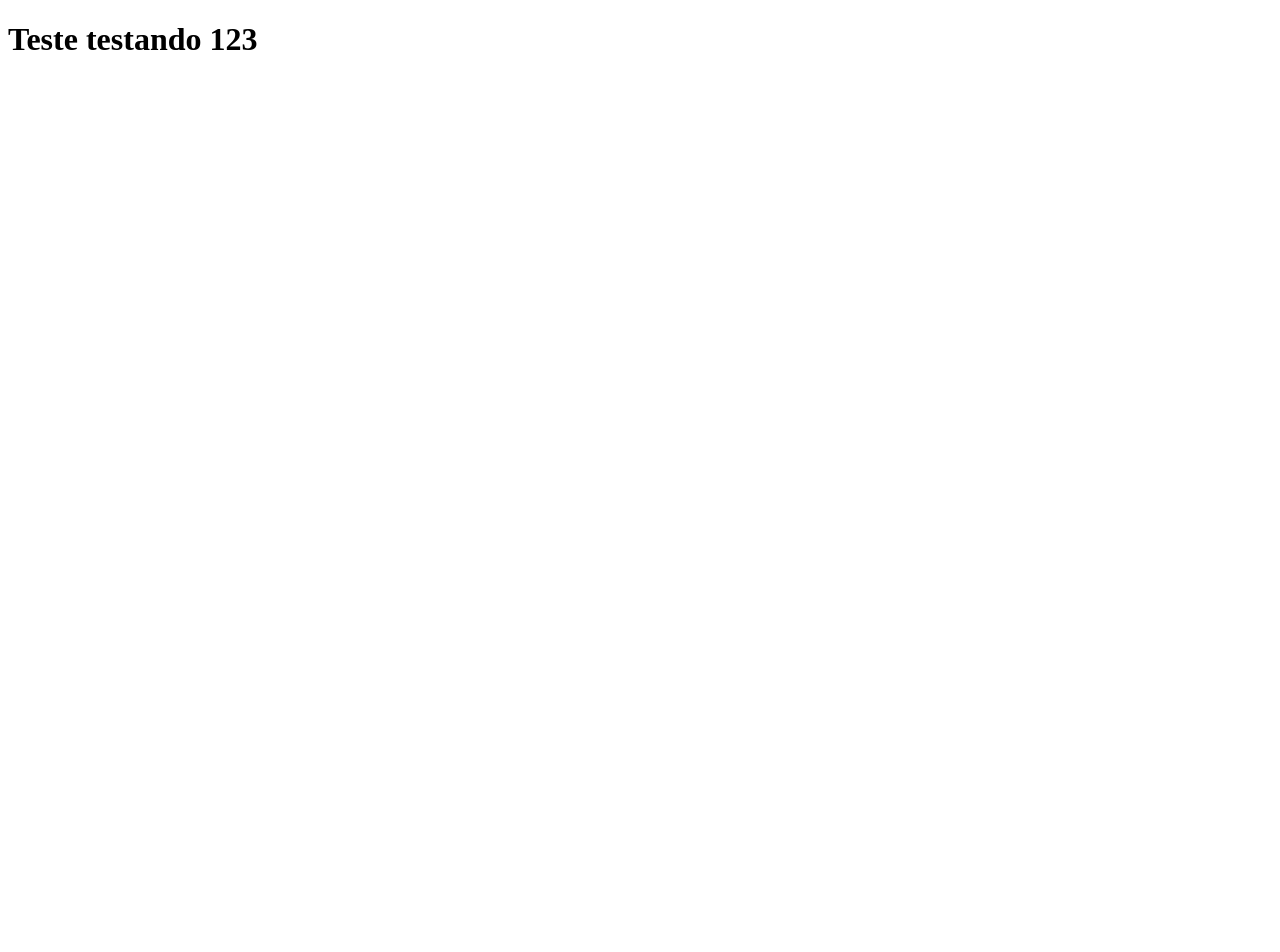
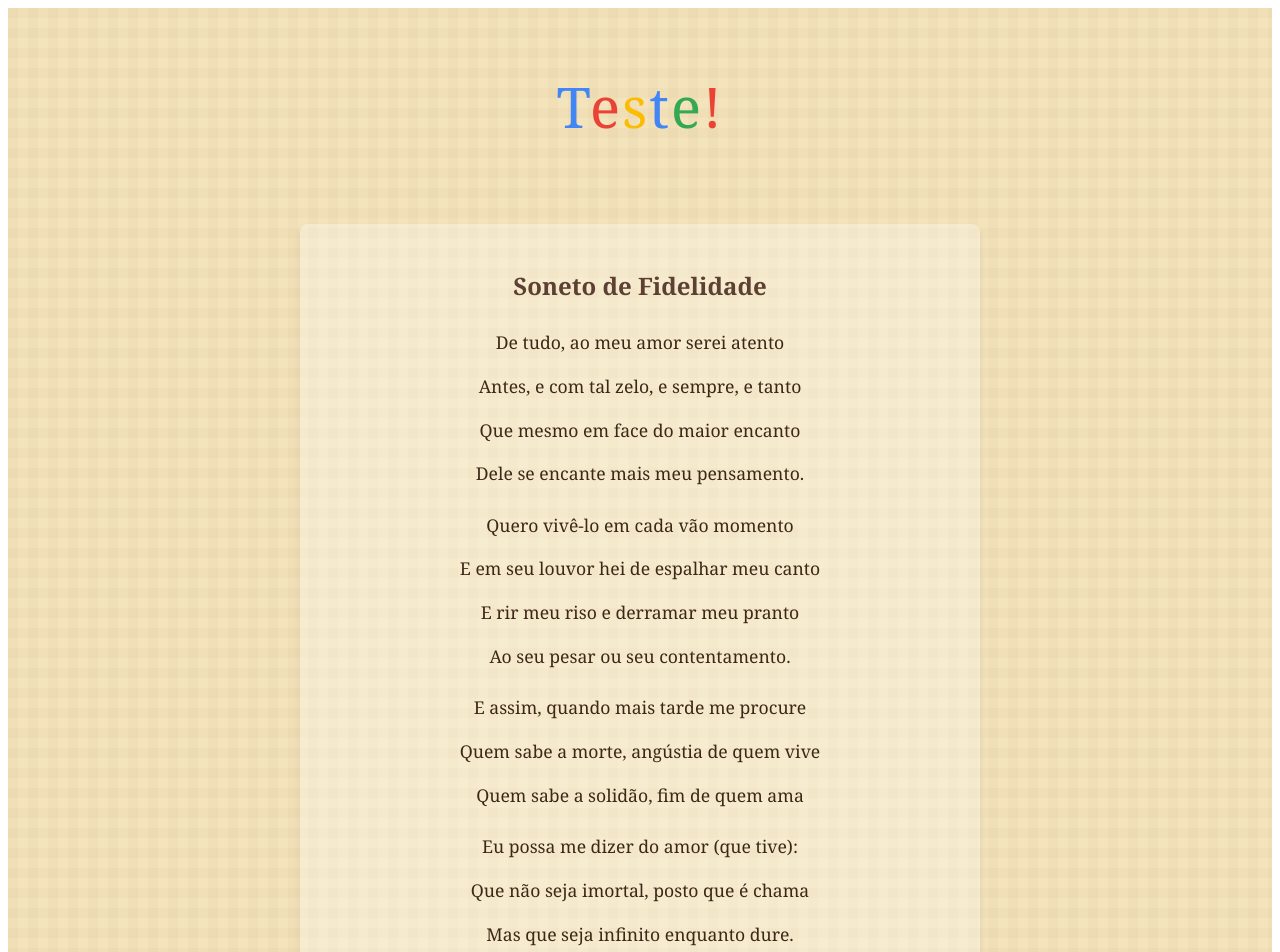
Before and after one commit to vinic87s/trs1, a Next.js app: page / in a window 1280 px wide. Shown: the top 952 px of the page. Before the commit the page ends 800 px from the top, so only its background shows below. Built offline with nearby package versions, Linux system fonts and the light colour scheme.

Commit message:
homepage bonitinha

```diff
--- a/pages/index.js
+++ b/pages/index.js
@@ -1,5 +1,112 @@
 function Home() {
-  return <h1>Teste testando 123</h1>;
+  return (
+    <>
+      <style jsx>{`
+        .container {
+          min-height: 100vh;
+          background: #f4e4bc;
+          background-image:
+            linear-gradient(90deg, rgba(139, 69, 19, 0.03) 50%, transparent 50%),
+            linear-gradient(rgba(139, 69, 19, 0.03) 50%, transparent 50%);
+          background-size: 20px 20px;
+          padding: 40px 20px;
+          font-family: 'Georgia', 'Times New Roman', serif;
+        }
+
+        .header {
+          text-align: center;
+          margin-bottom: 60px;
+          padding: 20px;
+        }
+
+        .header h1 {
+          font-size: 3.5rem;
+          font-weight: 400;
+          letter-spacing: 2px;
+          margin: 0;
+          display: inline-block;
+        }
+
+        .google-text {
+          display: inline-block;
+        }
+
+        .google-text span:nth-child(1) { color: #4285F4; }
+        .google-text span:nth-child(2) { color: #EA4335; }
+        .google-text span:nth-child(3) { color: #FBBC05; }
+        .google-text span:nth-child(4) { color: #4285F4; }
+        .google-text span:nth-child(5) { color: #34A853; }
+        .google-text span:nth-child(6) { color: #EA4335; }
+
+        .poem {
+          max-width: 600px;
+          margin: 0 auto;
+          background: rgba(255, 255, 255, 0.3);
+          padding: 40px;
+          border-radius: 8px;
+          box-shadow: 0 4px 6px rgba(0, 0, 0, 0.1);
+          line-height: 1.8;
+          font-size: 1.1rem;
+          color: #3d2817;
+        }
+
+        .poem-title {
+          font-size: 1.5rem;
+          font-weight: bold;
+          margin-bottom: 20px;
+          text-align: center;
+          color: #5c4033;
+        }
+
+        .poem-line {
+          margin-bottom: 12px;
+          text-align: center;
+        }
+
+        .poem-author {
+          margin-top: 30px;
+          text-align: right;
+          font-style: italic;
+          color: #6b4e3d;
+        }
+      `}</style>
+
+      <div className="container">
+        <header className="header">
+          <h1 className="google-text">
+            <span>T</span>
+            <span>e</span>
+            <span>s</span>
+            <span>t</span>
+            <span>e</span>
+            <span>!</span>
+          </h1>
+        </header>
+
+        <div className="poem">
+          <div className="poem-title">Soneto de Fidelidade</div>
+          <div className="poem-line">De tudo, ao meu amor serei atento</div>
+          <div className="poem-line">Antes, e com tal zelo, e sempre, e tanto</div>
+          <div className="poem-line">Que mesmo em face do maior encanto</div>
+          <div className="poem-line">Dele se encante mais meu pensamento.</div>
+          <div className="poem-line" style={{ marginTop: '20px' }}></div>
+          <div className="poem-line">Quero vivê-lo em cada vão momento</div>
+          <div className="poem-line">E em seu louvor hei de espalhar meu canto</div>
+          <div className="poem-line">E rir meu riso e derramar meu pranto</div>
+          <div className="poem-line">Ao seu pesar ou seu contentamento.</div>
+          <div className="poem-line" style={{ marginTop: '20px' }}></div>
+          <div className="poem-line">E assim, quando mais tarde me procure</div>
+          <div className="poem-line">Quem sabe a morte, angústia de quem vive</div>
+          <div className="poem-line">Quem sabe a solidão, fim de quem ama</div>
+          <div className="poem-line" style={{ marginTop: '20px' }}></div>
+          <div className="poem-line">Eu possa me dizer do amor (que tive):</div>
+          <div className="poem-line">Que não seja imortal, posto que é chama</div>
+          <div className="poem-line">Mas que seja infinito enquanto dure.</div>
+          <div className="poem-author">— Vinicius de Moraes</div>
+        </div>
+      </div>
+    </>
+  );
 }
 
 export default Home;
```
